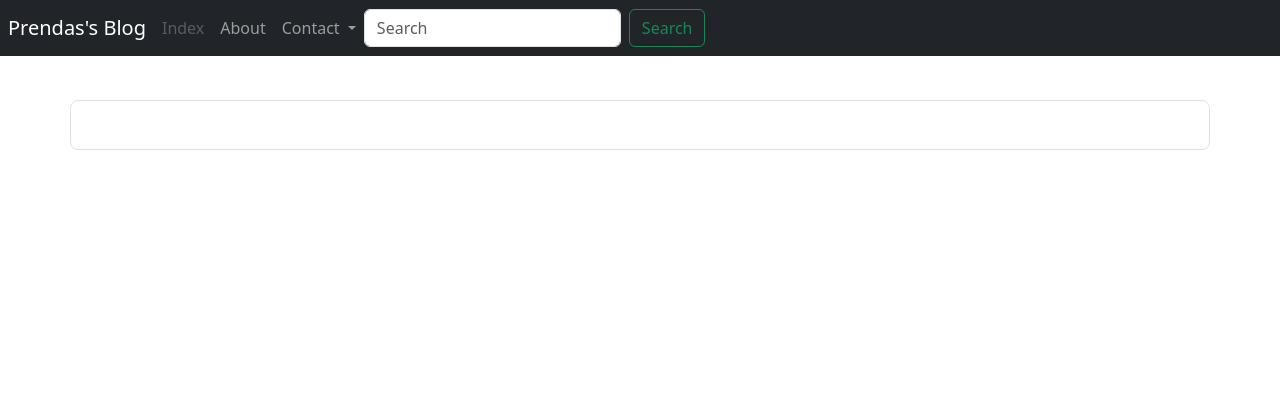
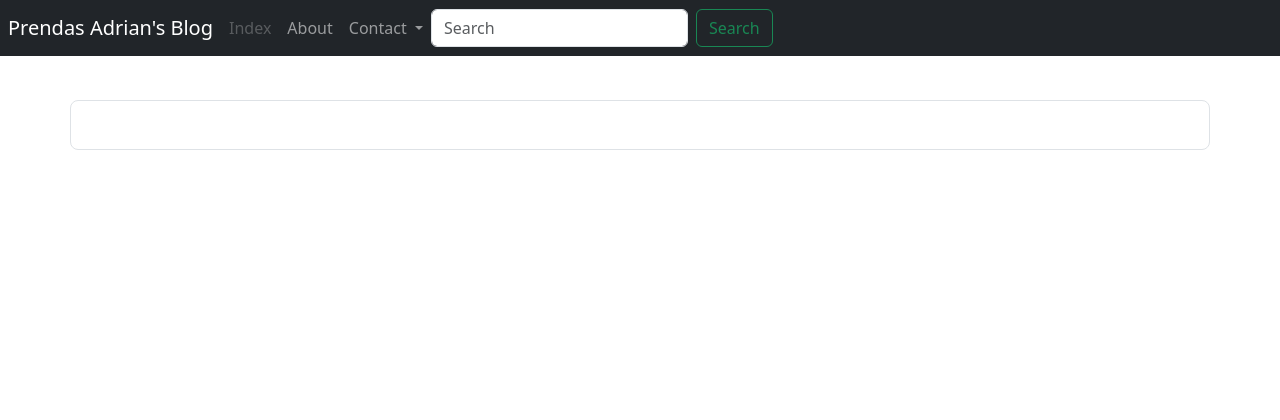
Before and after one commit to prendas-adrian/blog, a Django app: page / in a window 1280 px wide. Shown: the top 420 px of the page. Run offline with Django 5.2, Linux system fonts and the light colour scheme; data that the repository does not hold is empty; parts of the project's set-up code (start-up, migrations or seed data) failed here and were passed over.

Commit message:
blog's name change

```diff
--- a/blog/templates/include/header.html
+++ b/blog/templates/include/header.html
@@ -1,5 +1,5 @@
 <nav class="navbar navbar-expand-lg navbar-dark bg-dark fixed-top" id="header">
-  <a class="navbar-brand mx-2" href="{% url 'index-page' %}">Prendas's Blog</a>
+  <a class="navbar-brand mx-2" href="{% url 'index-page' %}">Prendas Adrian's Blog</a>
   <button class="navbar-toggler" type="button" data-bs-toggle="collapse" data-bs-target="#navbarSupportedContent" aria-controls="navbarSupportedContent" aria-expanded="false" aria-label="Toggle navigation">
     <span class="navbar-toggler-icon"></span>
   </button>
```
